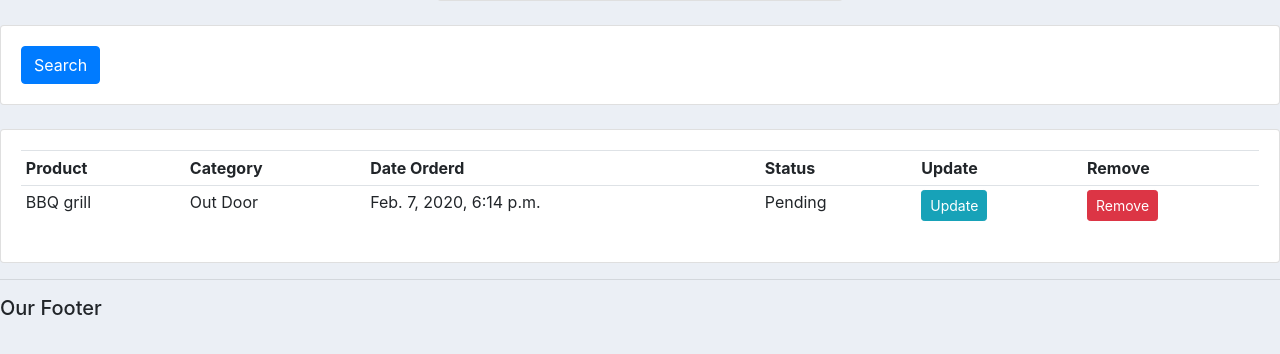
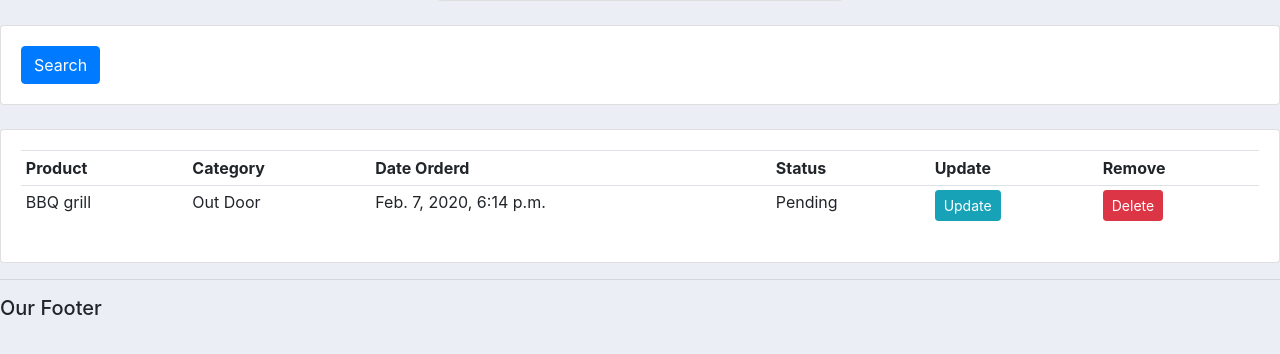
Before and after one commit to bhaveshkumarhari/crm, a Django app: page /customer/1/ in a window 1280 px wide. Shown: the part 269-623 px from the top of the page. Run offline with Django 3.2, Linux system fonts and the light colour scheme; data comes from the database, SQL or seed files in the repository; both versions use the stored data as it was after the commit; some libraries are stand-ins or nearby versions.

Commit message:
Delete with Model Form

```diff
--- a/accounts/models.py
+++ b/accounts/models.py
@@ -43,3 +43,6 @@ class Order(models.Model):
     product = models.ForeignKey(Product, null=True, on_delete = models.SET_NULL)
     date_created = models.DateTimeField(auto_now_add=True, null=True)
     status = models.CharField(max_length=200, null=True, choices=STATUS)
+
+    def __str__(self):
+        return self.product.name
--- a/accounts/templates/accounts/customer.html
+++ b/accounts/templates/accounts/customer.html
@@ -68,8 +68,8 @@
 					<td>{{ order.product.category }}</td>
 					<td>{{ order.date_created }}</td>
 					<td>{{ order.status }}</td>
-					<td><a class="btn btn-sm btn-info" href="">Update</a></td>
-					<td><a class="btn btn-sm btn-danger" href="">Remove</a></td>
+					<td><a class="btn btn-sm btn-info" href="{% url 'update_order' order.id %}">Update</a></td>
+					<td><a class="btn btn-sm btn-danger" href="{% url 'delete_order' order.id %}">Delete</a></td>
 				</tr>
 				{% endfor %}
 
--- a/accounts/templates/accounts/dashboard.html
+++ b/accounts/templates/accounts/dashboard.html
@@ -52,7 +52,7 @@
 						<td>{{ order.date_created }}</td>
 						<td>{{ order.status }}</td>
 						<td><a class="btn btn-sm btn-info" href="{% url 'update_order' order.id %}">Update</a></td>
-						<td><a class="btn btn-sm btn-danger" href="">Delete</a></td>
+						<td><a class="btn btn-sm btn-danger" href="{% url 'delete_order' order.id %}">Delete</a></td>
 					</tr>
 
 				{% endfor %}
--- a/accounts/urls.py
+++ b/accounts/urls.py
@@ -8,4 +8,5 @@ urlpatterns = [
 
     path('create_order/', views.createOrder, name="create_order"),
     path('update_order/<str:pk>/', views.updateOrder, name="update_order"),
+    path('delete_order/<str:pk>/', views.deleteOrder, name="delete_order"),
 ]
--- a/accounts/views.py
+++ b/accounts/views.py
@@ -61,3 +61,12 @@ def updateOrder(request, pk):
 
     context = {'form':form}
     return render(request, 'accounts/order_form.html', context)
+
+def deleteOrder(request, pk):
+    order = Order.objects.get(id=pk)
+    if request.method == "POST":
+        order.delete()
+        return redirect('/')
+
+    context = {'item':order}
+    return render(request, 'accounts/delete.html', context)
```
Also changed, not shown: accounts/templates/accounts/delete.html (added, +15 -0 lines), db.sqlite3.
